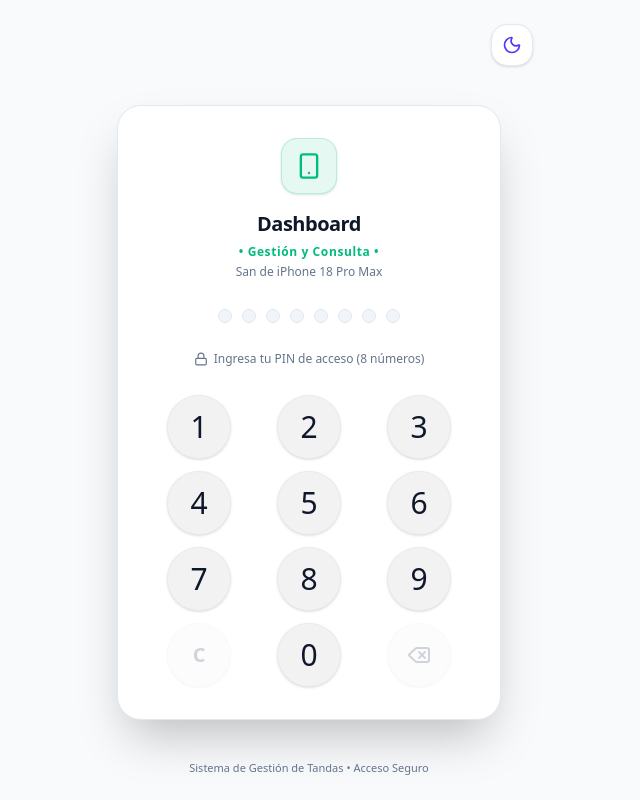
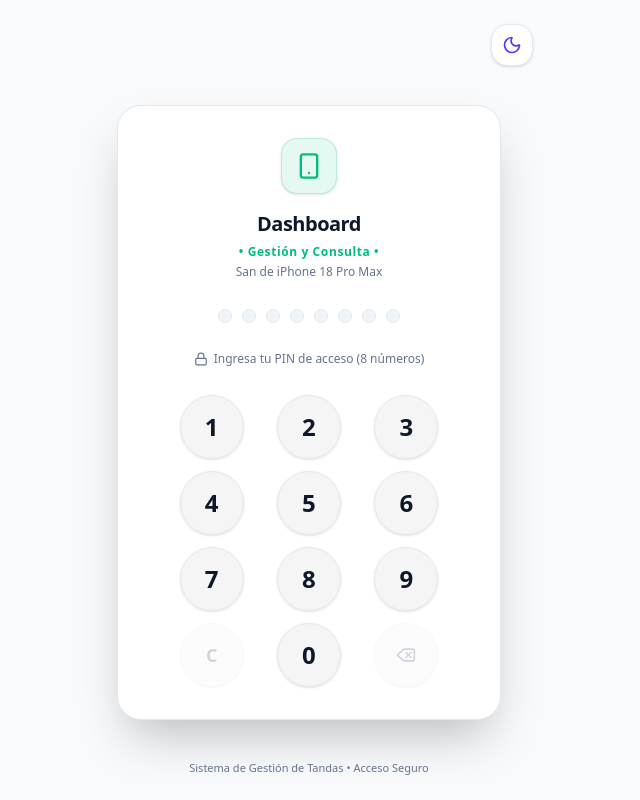
Before and after one commit to christianmed/san-iphone-2026, a Next.js app: page / in a window 1280 px wide. Shown: the whole page, without its empty margins (331-971 px from the left). Built offline with nearby package versions, Linux system fonts and the light colour scheme.

Commit message:
style(keypad): ajustar espaciado compacto, borde original y fondo oscuro sutil en dial

```diff
--- a/app/globals.css
+++ b/app/globals.css
@@ -12,11 +12,11 @@
     --text-muted: #64748b;
     --border-main: #e2e8f0;
     --shadow-main: 0 4px 20px -2px rgba(0, 0, 0, 0.05);
-    --bg-dial-btn: rgba(0, 0, 0, 0.05);
-    --bg-dial-btn-hover: rgba(0, 0, 0, 0.09);
-    --bg-dial-btn-active: rgba(0, 0, 0, 0.16);
-    --text-dial: #0f172a;
-    --border-dial: rgba(0, 0, 0, 0.04);
+    --bg-dial-btn: rgba(0, 0, 0, 0.04);
+    --bg-dial-btn-hover: rgba(0, 0, 0, 0.08);
+    --bg-dial-btn-active: rgba(0, 0, 0, 0.14);
+    --text-dial: var(--text-main);
+    --border-dial: var(--border-main);
   }
 
   .dark {
@@ -30,11 +30,11 @@
     --text-muted: #9ca3af;
     --border-main: #1f293d;
     --shadow-main: 0 10px 30px -5px rgba(0, 0, 0, 0.4);
-    --bg-dial-btn: rgba(255, 255, 255, 0.12);
-    --bg-dial-btn-hover: rgba(255, 255, 255, 0.18);
-    --bg-dial-btn-active: rgba(255, 255, 255, 0.26);
-    --text-dial: #ffffff;
-    --border-dial: rgba(255, 255, 255, 0.05);
+    --bg-dial-btn: var(--bg-card-subtle);
+    --bg-dial-btn-hover: var(--bg-card-hover);
+    --bg-dial-btn-active: rgba(255, 255, 255, 0.08);
+    --text-dial: var(--text-main);
+    --border-dial: var(--border-main);
   }
 
   body {
--- a/components/NumericKeypadLogin.jsx
+++ b/components/NumericKeypadLogin.jsx
@@ -173,14 +173,14 @@ export default function NumericKeypadLogin({ onLoginSuccess, theme, toggleTheme
           </div>
 
           {/* Teclado Numérico (Grid 3x4) */}
-          <div className="grid grid-cols-3 gap-3">
+          <div className="grid grid-cols-3 gap-2.5 sm:gap-3 max-w-[260px] sm:max-w-[280px] mx-auto">
             {[1, 2, 3, 4, 5, 6, 7, 8, 9].map((num) => (
               <button
                 key={num}
                 type="button"
                 onClick={() => handleAddDigit(String(num))}
                 disabled={isLoading}
-                className="w-14 h-14 sm:w-16 sm:h-16 rounded-full mx-auto bg-[var(--bg-dial-btn)] hover:bg-[var(--bg-dial-btn-hover)] active:bg-[var(--bg-dial-btn-active)] border border-[var(--border-dial)] text-[var(--text-dial)] font-normal text-2xl sm:text-3xl shadow-sm transition-all duration-150 active:scale-95 disabled:opacity-40 flex items-center justify-center cursor-pointer select-none"
+                className="w-14 h-14 sm:w-16 sm:h-16 rounded-full mx-auto bg-[var(--bg-dial-btn)] hover:bg-[var(--bg-dial-btn-hover)] active:bg-[var(--bg-dial-btn-active)] border border-[var(--border-main)] text-[var(--text-main)] font-bold text-xl sm:text-2xl shadow-sm transition-all duration-150 active:scale-95 disabled:opacity-40 flex items-center justify-center cursor-pointer select-none"
               >
                 {num}
               </button>
@@ -191,7 +191,7 @@ export default function NumericKeypadLogin({ onLoginSuccess, theme, toggleTheme
               type="button"
               onClick={handleClearPin}
               disabled={isLoading || pin.length === 0}
-              className="w-14 h-14 sm:w-16 sm:h-16 rounded-full mx-auto bg-[var(--bg-dial-btn)] hover:bg-[var(--bg-dial-btn-hover)] hover:text-rose-500 active:bg-[var(--bg-dial-btn-active)] border border-[var(--border-dial)] text-[var(--text-muted)] font-semibold text-lg sm:text-xl shadow-sm transition-all duration-150 active:scale-95 disabled:opacity-30 flex items-center justify-center cursor-pointer select-none"
+              className="w-14 h-14 sm:w-16 sm:h-16 rounded-full mx-auto bg-[var(--bg-dial-btn)] hover:bg-[var(--bg-dial-btn-hover)] hover:text-rose-500 hover:border-rose-500/40 active:bg-rose-500/10 border border-[var(--border-main)] text-[var(--text-muted)] font-bold text-base sm:text-lg shadow-sm transition-all duration-150 active:scale-95 disabled:opacity-30 flex items-center justify-center cursor-pointer select-none"
               title="Limpiar PIN"
             >
               C
@@ -202,7 +202,7 @@ export default function NumericKeypadLogin({ onLoginSuccess, theme, toggleTheme
               type="button"
               onClick={() => handleAddDigit('0')}
               disabled={isLoading}
-              className="w-14 h-14 sm:w-16 sm:h-16 rounded-full mx-auto bg-[var(--bg-dial-btn)] hover:bg-[var(--bg-dial-btn-hover)] active:bg-[var(--bg-dial-btn-active)] border border-[var(--border-dial)] text-[var(--text-dial)] font-normal text-2xl sm:text-3xl shadow-sm transition-all duration-150 active:scale-95 disabled:opacity-40 flex items-center justify-center cursor-pointer select-none"
+              className="w-14 h-14 sm:w-16 sm:h-16 rounded-full mx-auto bg-[var(--bg-dial-btn)] hover:bg-[var(--bg-dial-btn-hover)] active:bg-[var(--bg-dial-btn-active)] border border-[var(--border-main)] text-[var(--text-main)] font-bold text-xl sm:text-2xl shadow-sm transition-all duration-150 active:scale-95 disabled:opacity-40 flex items-center justify-center cursor-pointer select-none"
             >
               0
             </button>
@@ -212,10 +212,10 @@ export default function NumericKeypadLogin({ onLoginSuccess, theme, toggleTheme
               type="button"
               onClick={handleDeleteDigit}
               disabled={isLoading || pin.length === 0}
-              className="w-14 h-14 sm:w-16 sm:h-16 rounded-full mx-auto bg-[var(--bg-dial-btn)] hover:bg-[var(--bg-dial-btn-hover)] hover:text-[var(--text-main)] active:bg-[var(--bg-dial-btn-active)] border border-[var(--border-dial)] text-[var(--text-muted)] shadow-sm transition-all duration-150 active:scale-95 disabled:opacity-30 flex items-center justify-center cursor-pointer select-none"
+              className="w-14 h-14 sm:w-16 sm:h-16 rounded-full mx-auto bg-[var(--bg-dial-btn)] hover:bg-[var(--bg-dial-btn-hover)] hover:text-[var(--text-main)] active:bg-[var(--bg-dial-btn-active)] border border-[var(--border-main)] text-[var(--text-muted)] shadow-sm transition-all duration-150 active:scale-95 disabled:opacity-30 flex items-center justify-center cursor-pointer select-none"
               title="Borrar último"
             >
-              <Delete className="w-5 h-5 sm:w-6 sm:h-6" />
+              <Delete className="w-5 h-5" />
             </button>
           </div>
         </div>
```
